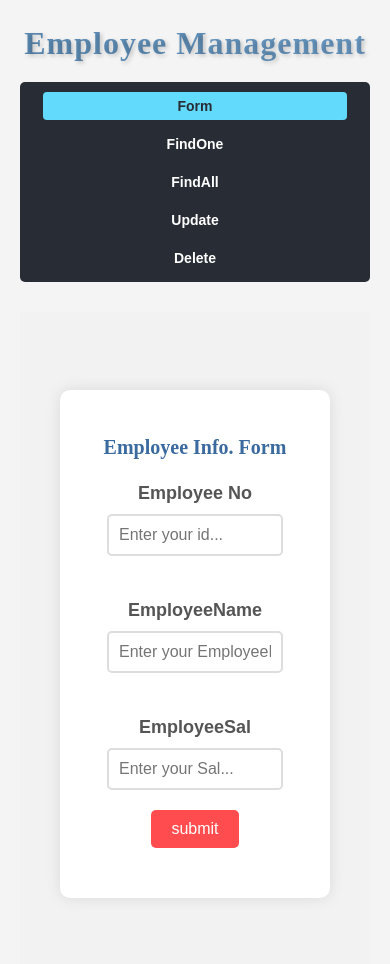
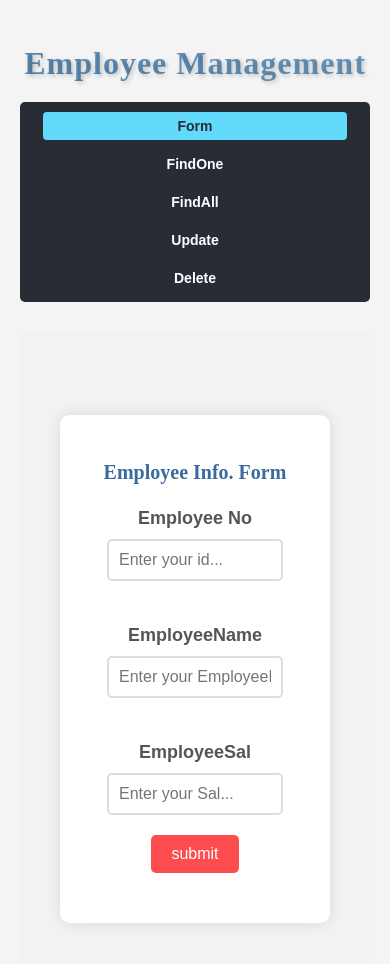
Before and after one commit to manpreet2026/MyProject, a React (Create React App) app in the folder client/: page / in a window 390 px wide. Shown: the top 964 px of the page. Built offline with nearby package versions, Linux system fonts and the light colour scheme.

Commit message:
Update App.css

```diff
--- a/client/src/style/App.css
+++ b/client/src/style/App.css
@@ -153,5 +153,6 @@ nav a:hover {
 
   div {
     padding: 10px;
+    margin-top:10px;
   }
 }
```
